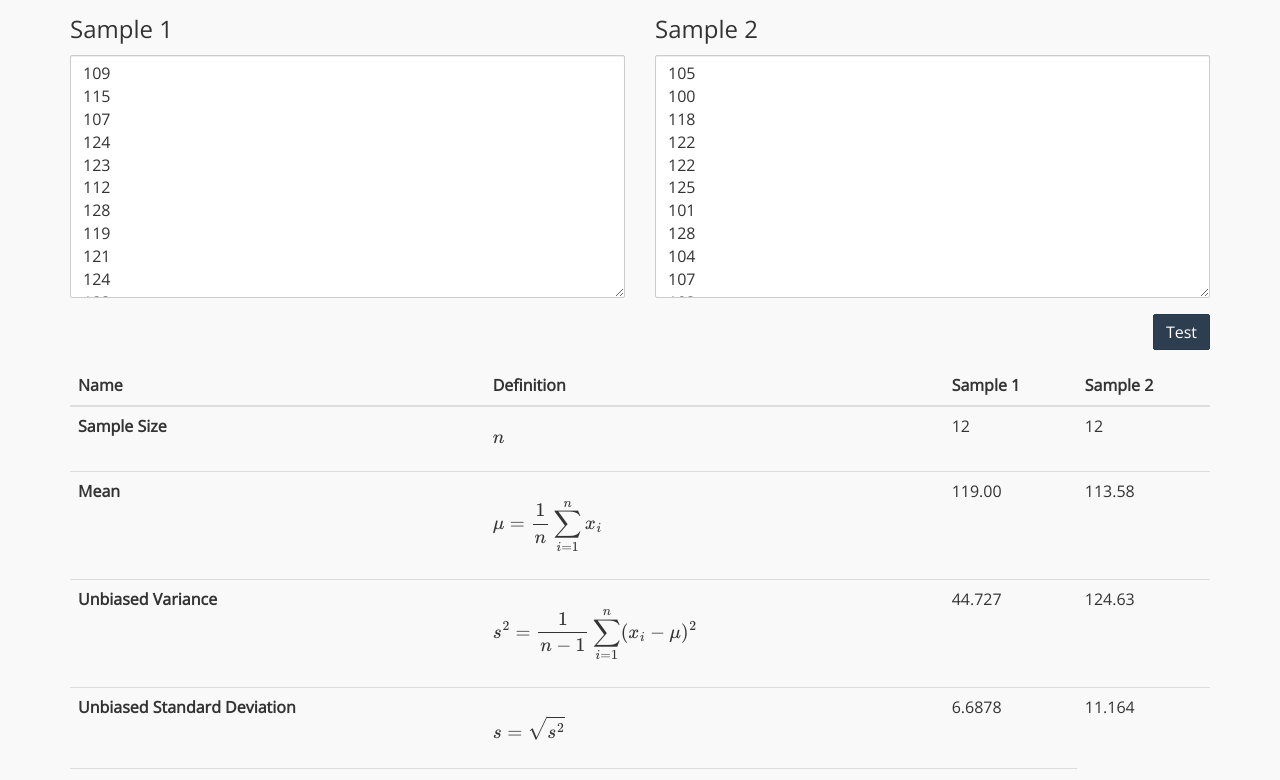
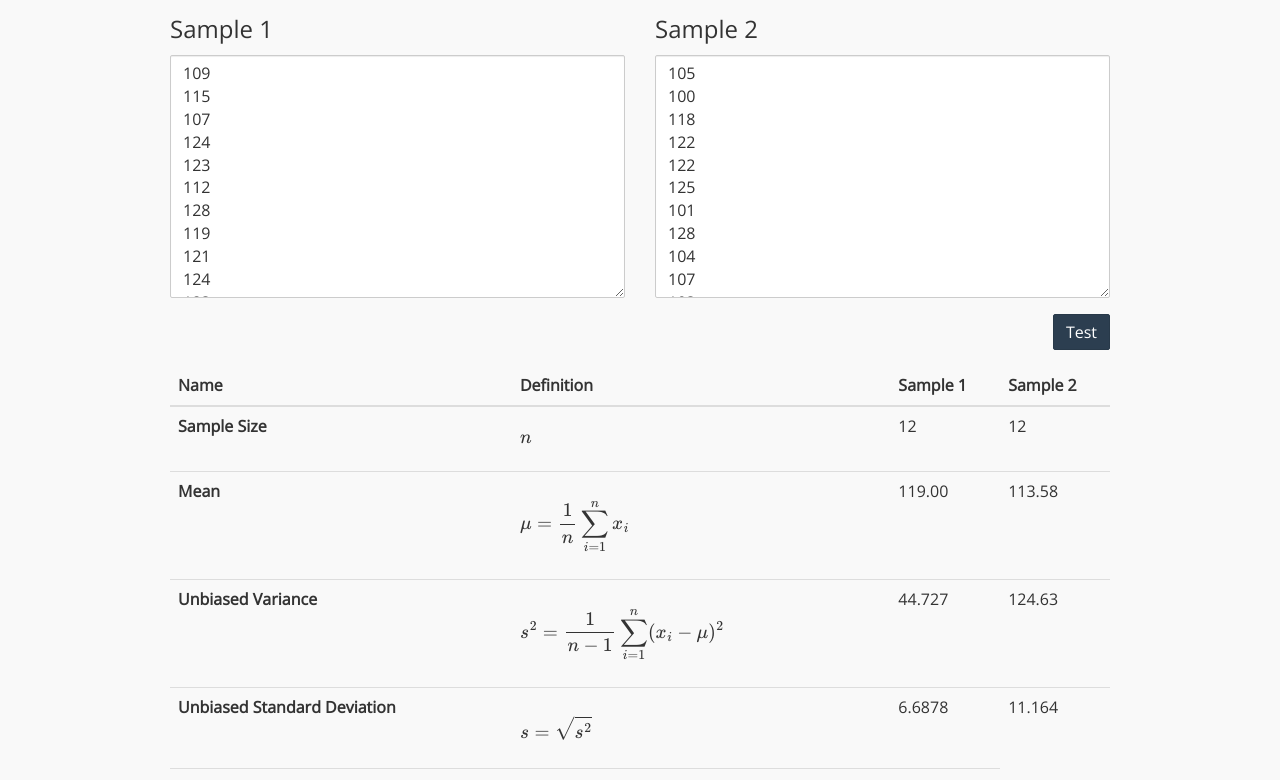
Before and after one commit to arosh/ttest, a website: page paired.html in a window 1280 px wide. Shown: the part 160-940 px from the top of the page. Drawn offline with nearby package versions, Linux system fonts and the light colour scheme; some packages are replaced by stand-ins of ours.

Commit message:
Add "width: 970px !important;"

```diff
--- a/paired.html
+++ b/paired.html
@@ -3,10 +3,12 @@
 <meta http-equiv="X-UA-Compatible" content="IE=edge">
 <title>Paired two-tailed t-test</title>
 <link rel="stylesheet" href="assets/bootstrap-umi.min.css">
-
 <style>
     body {
         margin-bottom: 1em;
+    }
+    .container {
+        width: 970px !important;
     }
 </style>
 
```
Also changed, not shown: unpaired.html (+3 -1 lines).
